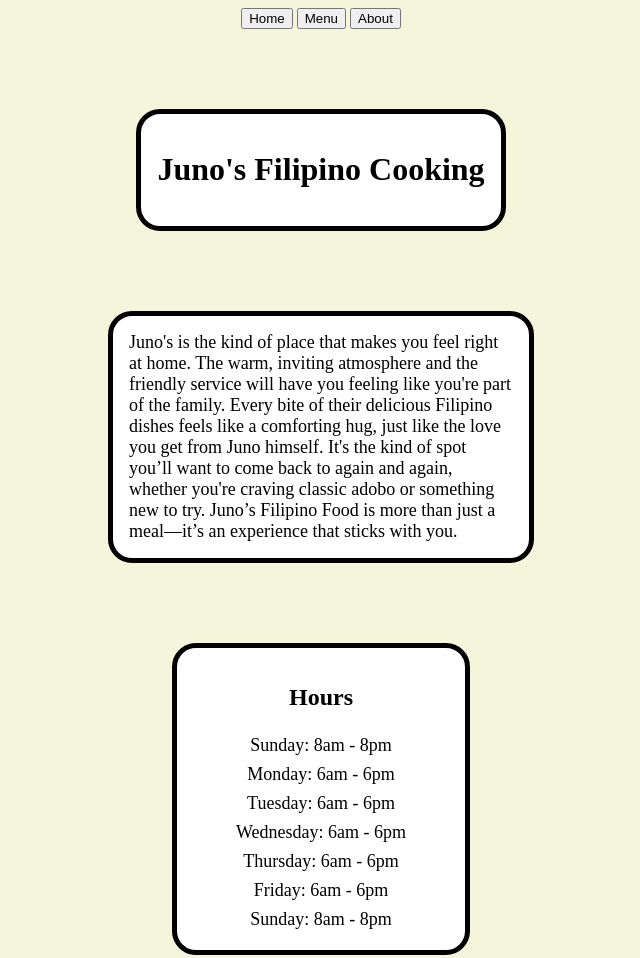
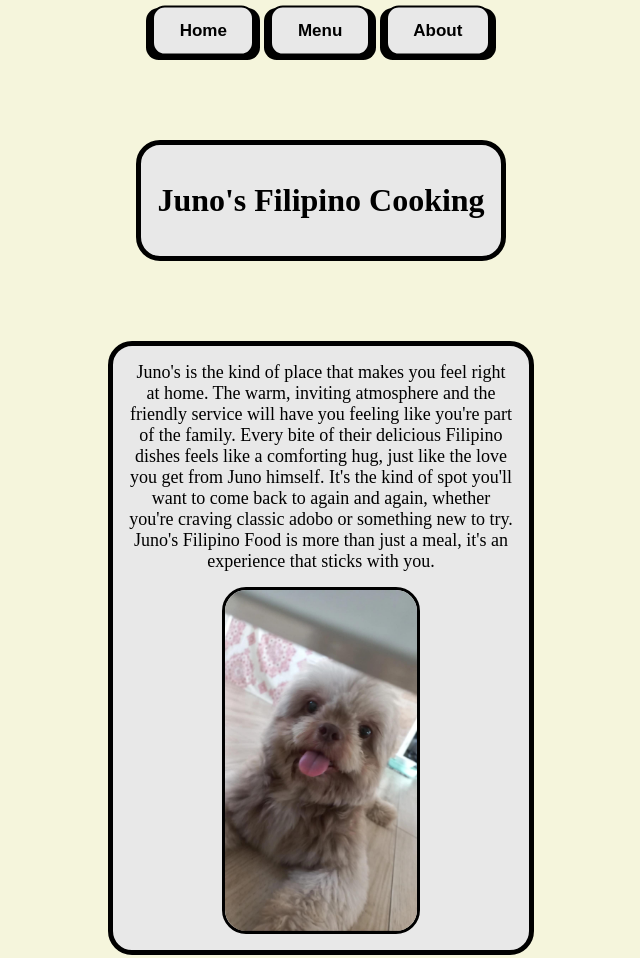
Before and after one commit to hsum4/restaurant-page, a website built with webpack: page src/template.html in a window 1280 px wide. Shown: the top 958 px of the page, without its empty margins (319-959 px from the left). Built offline with nearby package versions, Linux system fonts and the light colour scheme.

Commit message:
add html-loader and juno photo + styling

```diff
--- a/package.json
+++ b/package.json
@@ -1,6 +1,7 @@
 {
   "devDependencies": {
     "css-loader": "^7.1.2",
+    "html-loader": "^5.1.0",
     "html-webpack-plugin": "^5.6.3",
     "style-loader": "^4.0.0",
     "webpack": "^5.98.0",
--- a/src/styles.css
+++ b/src/styles.css
@@ -4,6 +4,47 @@ body {
     flex-direction: column;
     align-items: center;
     gap: 5em;
+}
+
+button {
+  --button_radius: 0.75em;
+  --button_color: #e8e8e8;
+  --button_outline_color: #000000;
+  font-size: 17px;
+  font-weight: bold;
+  border: none;
+  cursor: pointer;
+  border-radius: var(--button_radius);
+  background: var(--button_outline_color);
+}
+
+.button_top {
+  display: block;
+  box-sizing: border-box;
+  border: 2px solid var(--button_outline_color);
+  border-radius: var(--button_radius);
+  padding: 0.75em 1.5em;
+  background: var(--button_color);
+  color: var(--button_outline_color);
+  transform: translateY(-0.2em);
+  transition: transform 0.1s ease;
+}
+
+button:hover .button_top {
+  /* Pull the button upwards when hovered */
+  transform: translateY(-0.33em);
+}
+
+button:active .button_top {
+  /* Push the button downwards when pressed */
+  transform: translateY(0);
+}
+
+
+.junoimg {
+    max-width: 50%;
+    border: 3.5px solid;
+    border-radius: 24px;
 }
 
 #content {
@@ -14,7 +55,7 @@ body {
 }
 
 .section {
-    background-color: white;
+    background-color: #e8e8e8;
     border: 5px solid;
     border-radius: 24px;
     padding: 1em;
@@ -23,6 +64,13 @@ body {
     flex-direction: column;
     align-items: center;
     margin: 0px;
+}
+
+#content .section:nth-of-type(2) {
+    gap: 0.90em;
+}
+#content .section:nth-of-type(2) > span {
+    text-align: center;
 }
 
 #content .section:nth-of-type(2),
--- a/src/template.html
+++ b/src/template.html
@@ -8,9 +8,15 @@
 <body>
     <header>
         <nav>
-            <button>Home</button>
-            <button>Menu</button>
-            <button>About</button>
+            <button>
+                <span class="button_top"> Home </span>
+            </button>
+            <button>
+                <span class="button_top">Menu</span>
+            </button>
+            <button>
+                <span class="button_top">About</span>
+            </button>
         </nav>
     </header>
     <div id="content">
@@ -22,10 +28,11 @@
                 Juno's is the kind of place that makes you feel right at home.
                 The warm, inviting atmosphere and the friendly service will have you feeling like you're part of the family.
                 Every bite of their delicious Filipino dishes feels like a comforting hug,
-                just like the love you get from Juno himself. It's the kind of spot you’ll
+                just like the love you get from Juno himself. It's the kind of spot you'll
                 want to come back to again and again, whether you're craving classic adobo or something new to try.
-                Juno’s Filipino Food is more than just a meal—it’s an experience that sticks with you.
+                Juno's Filipino Food is more than just a meal, it's an experience that sticks with you.
             </span>
+            <img src="juno.jpg" alt="Juno!" class="junoimg">
         </div>
         <div class="section">
             <h2>Hours</h2>
--- a/webpack.config.js
+++ b/webpack.config.js
@@ -1,7 +1,6 @@
 // webpack.config.js
 const path = require("path");
 const HtmlWebpackPlugin = require("html-webpack-plugin");
-const { watchFile } = require("fs");
 
 module.exports = {
   mode: "development",
@@ -26,6 +25,10 @@ module.exports = {
             test: /\.css$/i,
             use: ["style-loader", "css-loader"],
         },
+        {
+            test: /\.html$/i,
+            loader: "html-loader",
+        },
     ],
   },
 };
```
Also changed, not shown: src/juno.jpg (added), 1 other file.
